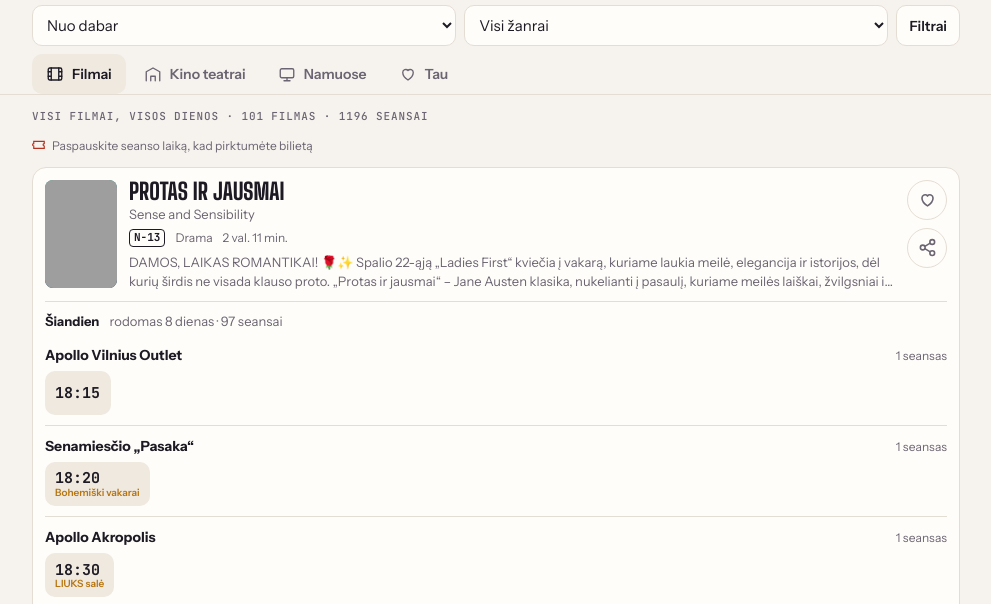
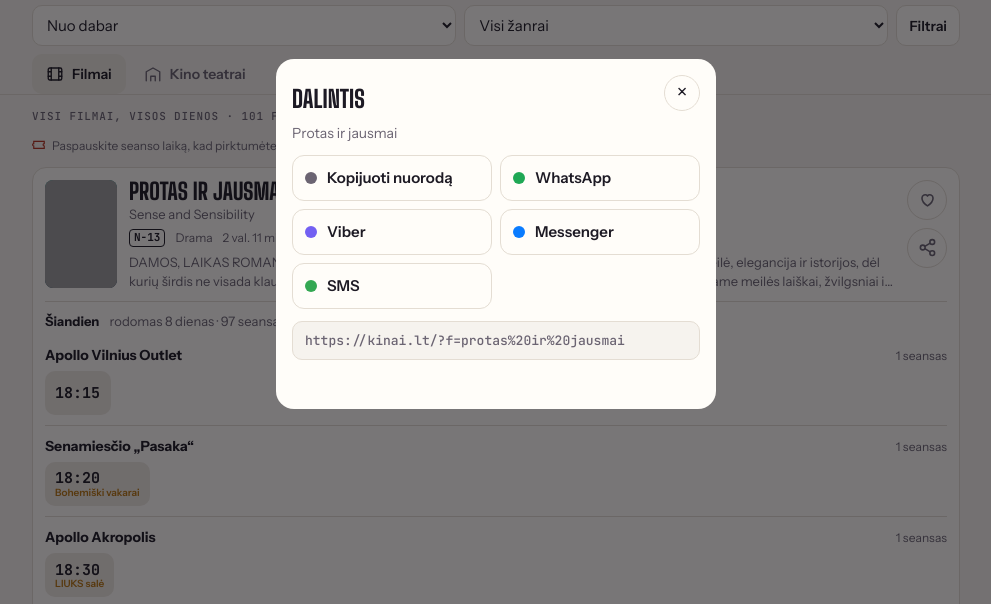
Before and after one commit to ridas-ux/kinai-lt, a website: page site/index.html in a window 1280 px wide. Both pictures are taken after a click on the button 1071 px from the left and 413 px from the top of the page. Shown: the part 166-770 px from the top of the page, without its empty margins (144-1135 px from the left). Drawn offline with Linux system fonts and the light colour scheme; no server answers; grey boxes are pictures that could not be loaded.

Commit message:
Update index.html

```diff
--- a/site/index.html
+++ b/site/index.html
@@ -59,6 +59,7 @@
 <main class="wrap" id="main"><p class="status">Kraunamas repertuaras…</p></main>
 
 <dialog class="sheet" id="sheet" aria-labelledby="sheetTitle"><div class="sh-in" id="sheetBody"></div></dialog>
+<dialog class="sheet auth" id="shareDlg" aria-label="Dalintis"></dialog>
 <dialog class="sheet auth" id="authDlg" aria-labelledby="authTitle"><div class="sh-in" id="authBody"></div></dialog>
 
 <noscript><p class="wrap">Kinai.lt veikia tik įjungus JavaScript.</p></noscript>
```
